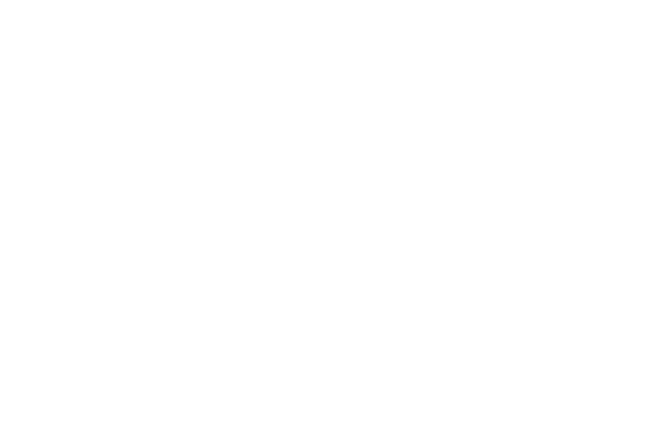
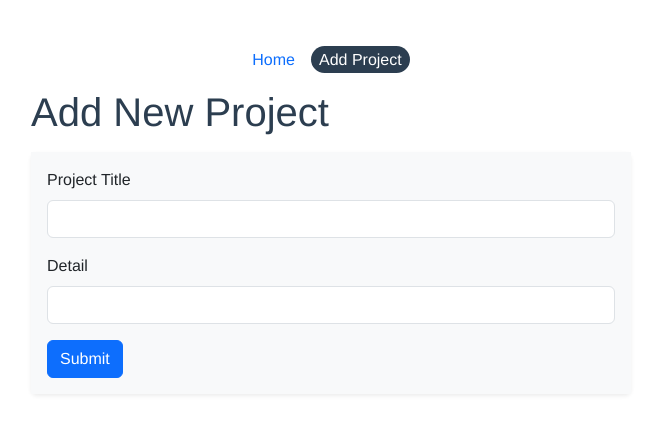
Before and after one commit to AUNG-MIN-OO/vue_js_recall, a Vue app in the folder project-planner/: page /add-project in a window 1280 px wide. Before the commit this address had no page. Shown: the top 434 px of the page, without its empty margins (309-955 px from the left). Built offline with nearby package versions, Linux system fonts and the light colour scheme.

Commit message:
add project page design done

```diff
--- a/project-planner/src/App.vue
+++ b/project-planner/src/App.vue
@@ -1,4 +1,5 @@
 <template>
+    <NavBar/>
     <router-view/>
 </template>
 
@@ -12,3 +13,6 @@
     margin: 0 auto;
 }
 </style>
+<script setup>
+import NavBar from "@/components/NavBar.vue";
+</script>
--- /dev/null
+++ b/project-planner/src/components/NavBar.vue
@@ -0,0 +1,22 @@
+<template>
+    <nav class="mt-5 text-center">
+        <router-link to="/" class="me-3">Home</router-link>
+        <router-link :to="{name : 'AddProject'}">Add Project</router-link>
+    </nav>
+</template>
+
+<script setup>
+
+</script>
+
+<style scoped>
+    a{
+        text-decoration: none;
+    }
+    a.router-link-active{
+        background: #2c3e50;
+        color: white;
+        padding: 5px 8px;
+        border-radius: 15px;
+    }
+</style>
--- a/project-planner/src/router/index.js
+++ b/project-planner/src/router/index.js
@@ -1,5 +1,6 @@
 import { createRouter, createWebHistory } from 'vue-router'
 import Home from '../views/Home.vue'
+import AddProject from "@/views/AddProject.vue";
 
 const routes = [
   {
@@ -8,7 +9,9 @@
     component: Home
   },
   {
-
+    path: '/add-project',
+    name: 'AddProject',
+    component: AddProject
   }
 ]
 
--- /dev/null
+++ b/project-planner/src/views/AddProject.vue
@@ -0,0 +1,28 @@
+<template>
+    <div>
+        <h1 class="my-3">Add New Project</h1>
+        <div class="card mb-3 shadow-sm border-0">
+            <div class="card-body bg-light">
+                <form>
+                    <div class="mb-3">
+                        <label for="title" class="form-label">Project Title</label>
+                        <input type="text" class="form-control" id="title" aria-describedby="titleHelp">
+                    </div>
+                    <div class="mb-3">
+                        <label for="detail" class="form-label">Detail</label>
+                        <input type="text" class="form-control" id="detail">
+                    </div>
+                    <button type="submit" class="btn btn-primary">Submit</button>
+                </form>
+            </div>
+        </div>
+    </div>
+</template>
+
+<script setup>
+
+</script>
+
+<style scoped>
+
+</style>
```
